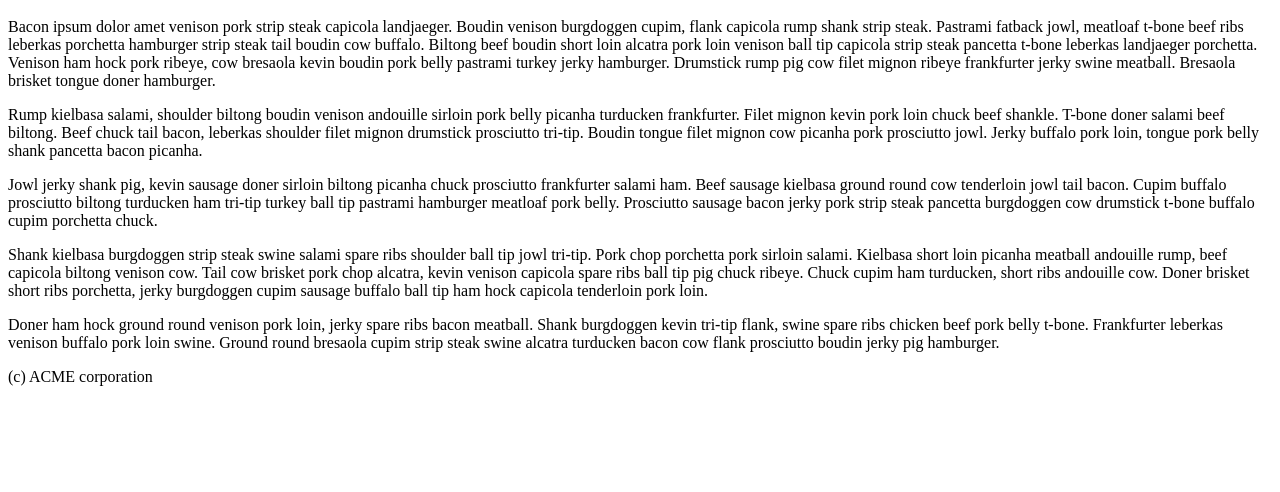
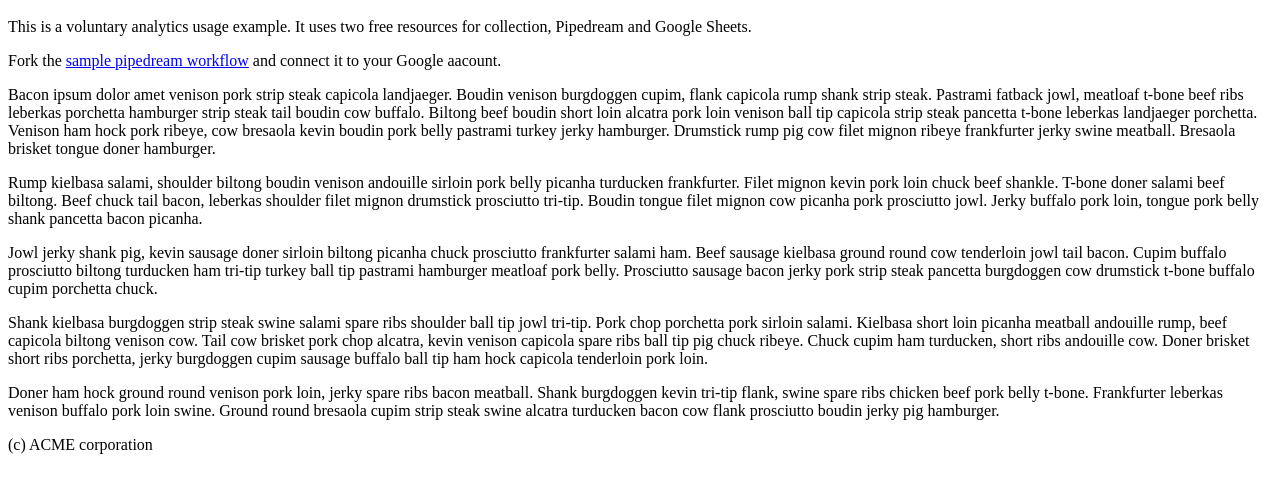
Before and after one commit to chbm/voluntary-analytics, a plain HTML site: page example-site/index.html in a window 1280 px wide. Shown: the part 48-540 px from the top of the page. Drawn offline with Linux system fonts and the light colour scheme.

Commit message:
Pipedream flow

```diff
--- a/example-site/index.html
+++ b/example-site/index.html
@@ -7,6 +7,15 @@
 
 	<body>
 	<h1>This is the page title</h1>
+
+
+	<div>
+		<p>
+			This is a voluntary analytics usage example. It uses two free resources for collection, Pipedream and Google Sheets.
+		</p>
+		<p>
+		Fork the <a href="https://pipedream.com/@chbm/voluntary-analytics-p_jmCVPB">sample pipedream workflow</a> and connect it to your Google aacount.
+		</p>
 
 	<div>
 	<p>Bacon ipsum dolor amet venison pork strip steak capicola landjaeger. Boudin venison burgdoggen cupim, flank capicola rump shank strip steak. Pastrami fatback jowl, meatloaf t-bone beef ribs leberkas porchetta hamburger strip steak tail boudin cow buffalo. Biltong beef boudin short loin alcatra pork loin venison ball tip capicola strip steak pancetta t-bone leberkas landjaeger porchetta. Venison ham hock pork ribeye, cow bresaola kevin boudin pork belly pastrami turkey jerky hamburger. Drumstick rump pig cow filet mignon ribeye frankfurter jerky swine meatball. Bresaola brisket tongue doner hamburger.
@@ -24,7 +33,7 @@
 		(c) ACME corporation
 	</footer>
 
-	<analytics-beacon to="http://localhost:3000/receiver">
+	<analytics-beacon to="https://ensotmv9ltomxt9.m.pipedream.net">
 		<persistent-tracker> </persistent-tracker>
 			<basic-demographics> </basic-demographics>
 			<not-supported> </not-supported>
```
